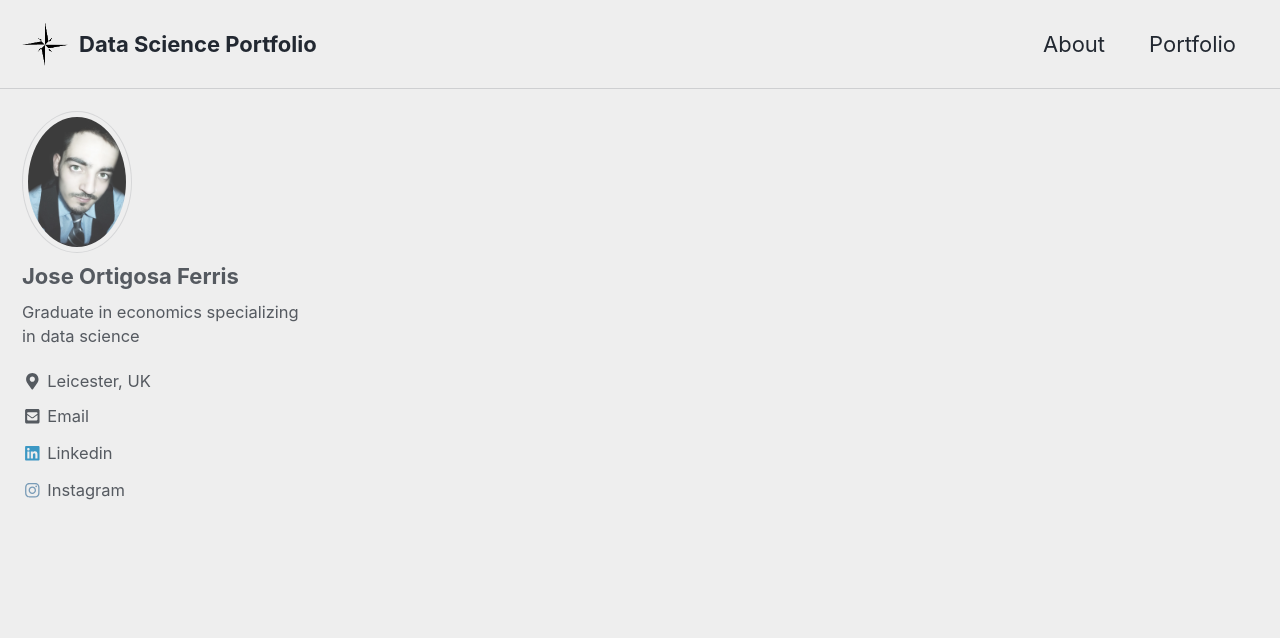
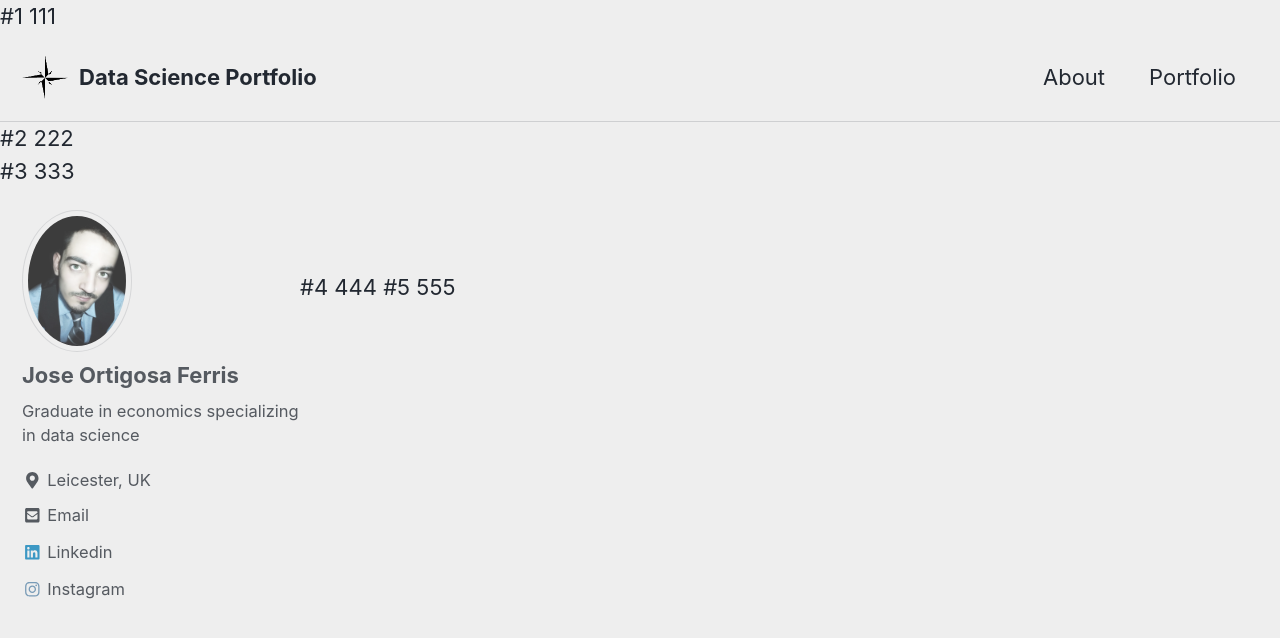
Before and after one commit to JoseOrtigosaFerris/JoseOrtigosaFerris.github.io, a Jekyll site: the page built from index.html, in a window 1280 px wide and 900 px high. Shown: the top 638 px of the window. Built offline with Jekyll 4.4.1, drawn with Linux system fonts in a browser that asks for light colours; cached includes are drawn as plain includes; nearby versions of some CDN libraries; the list of posts is cut into pages by our own code.

Commit message:
Update default.html

```diff
--- a/_layouts/default.html
+++ b/_layouts/default.html
@@ -13,12 +13,12 @@
     {% include head.html %}
     {% include head/custom.html %}
   </head>
-
+#1 111
   <body class="layout--{{ page.layout | default: layout.layout }}{% if page.classes or layout.classes %}{{ page.classes | default: layout.classes | join: ' ' | prepend: ' ' }}{% endif %}">
 
     {% include_cached browser-upgrade.html %}
     {% include_cached masthead.html %}
-
+#2 222
     <div class="initial-content">
       {{ content }}
     </div>
@@ -28,7 +28,7 @@
         {% include_cached search/search_form.html %}
       </div>
     {% endif %}
-
+#3 333
     <div class="page__footer">
       <footer>
         {% include footer/custom.html %}
@@ -47,6 +47,7 @@
   </div>
 
     {% include scripts.html %}
-
+#4 444
   </body>
+#5 555
 </html>
```
